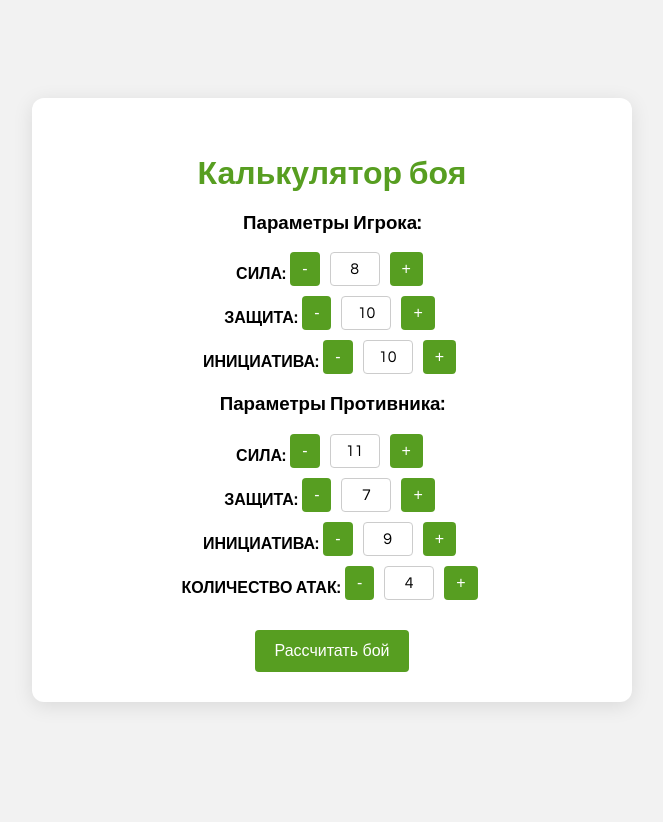
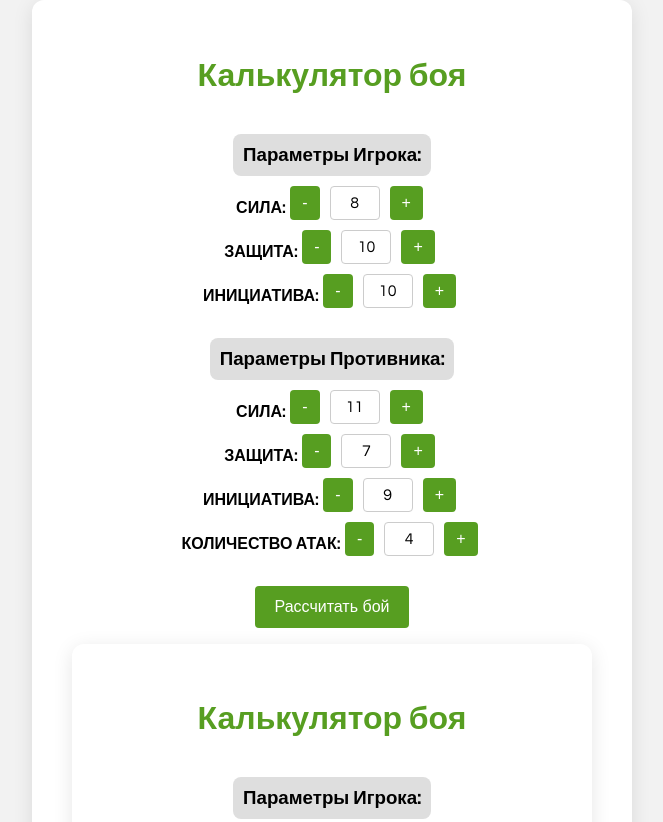
Before and after one commit to mantincan/battle-calculator, a plain HTML site: page index.html in a window 1280 px wide. Shown: the top 822 px of the page, without its empty margins (308-971 px from the left). Before the commit the page ends 800 px from the top, so only its background shows below. Drawn offline with Linux system fonts and the light colour scheme; a web font is replaced by a local one.

Commit message:
index.html

```diff
--- a/index.html
+++ b/index.html
@@ -1,4 +1,3 @@
-<!DOCTYPE html>
 <html lang="ru">
 <head>
   <meta charset="UTF-8">
@@ -35,6 +34,16 @@
       font-size: 2rem;
       color: #579e21;
       margin-bottom: 20px;
+    }
+
+    h3 {
+      background-color: #dedede;
+      padding: 10px;
+      border-radius: 8px;
+      margin-top: 20px;
+      margin-bottom: 10px;
+      display: inline-block;
+      font-weight: bold;
     }
 
     label {
@@ -85,11 +94,15 @@
       border-radius: 4px;
       cursor: pointer;
       font-size: 1rem;
-      transition: background-color 0.3s ease;
+      transition: transform 0.2s ease, background-color 0.3s ease;
     }
 
     button.calculate:hover {
       background-color: #4a8e1c;
+    }
+
+    button.calculate:active {
+      transform: scale(0.95); /* Уменьшаем размер кнопки при нажатии */
     }
 
     .result {
@@ -157,6 +170,61 @@
   </style>
 </head>
 <body>
+
+<div class="calculator">
+  <h2>Калькулятор боя</h2>
+  <form id="battleForm">
+    <h3>Параметры Игрока:</h3>
+    <div class="value-control">
+      <label>СИЛА:</label>
+      <button data-key="playerStr" data-delta="-1">-</button>
+      <span class="value-display" id="playerStrDisplay">8</span>
+      <button data-key="playerStr" data-delta="1">+</button>
+    </div>
+    <div class="value-control">
+      <label>ЗАЩИТА:</label>
+      <button data-key="playerDef" data-delta="-1">-</button>
+      <span class="value-display" id="playerDefDisplay">10</span>
+      <button data-key="playerDef" data-delta="1">+</button>
+    </div>
+    <div class="value-control">
+      <label>ИНИЦИАТИВА:</label>
+      <button data-key="playerInit" data-delta="-1">-</button>
+      <span class="value-display" id="playerInitDisplay">10</span>
+      <button data-key="playerInit" data-delta="1">+</button>
+    </div>
+
+    <h3>Параметры Противника:</h3>
+    <div class="value-control">
+      <label>СИЛА:</label>
+      <button data-key="enemyStr" data-delta="-1">-</button>
+      <span class="value-display" id="enemyStrDisplay">11</span>
+      <button data-key="enemyStr" data-delta="1">+</button>
+    </div>
+    <div class="value-control">
+      <label>ЗАЩИТА:</label>
+      <button data-key="enemyDef" data-delta="-1">-</button>
+      <span class="value-display" id="enemyDefDisplay">7</span>
+      <button data-key="enemyDef" data-delta="1">+</button>
+    </div>
+    <div class="value-control">
+      <label>ИНИЦИАТИВА:</label>
+      <button data-key="enemyInit" data-delta="-1">-</button>
+      <span class="value-display" id="enemyInitDisplay">9</span>
+      <button data-key="enemyInit" data-delta="1">+</button>
+    </div>
+
+    <div class="value-control">
+      <label>КОЛИЧЕСТВО АТАК:</label>
+      <button data-key="rounds" data-delta="-1">-</button>
+      <span class="value-display" id="roundsDisplay">4</span>
+      <button data-key="rounds" data-delta="1">+</button>
+    </div>
+
+    <button type="button" class="calculate" id="calculateButton">Рассчитать бой</button>
+  </form>
+
+  <div class="result" id="result" style="display:none;"></div>
 
 <div class="calculator">
   <h2>Калькулятор боя</h2>
```
